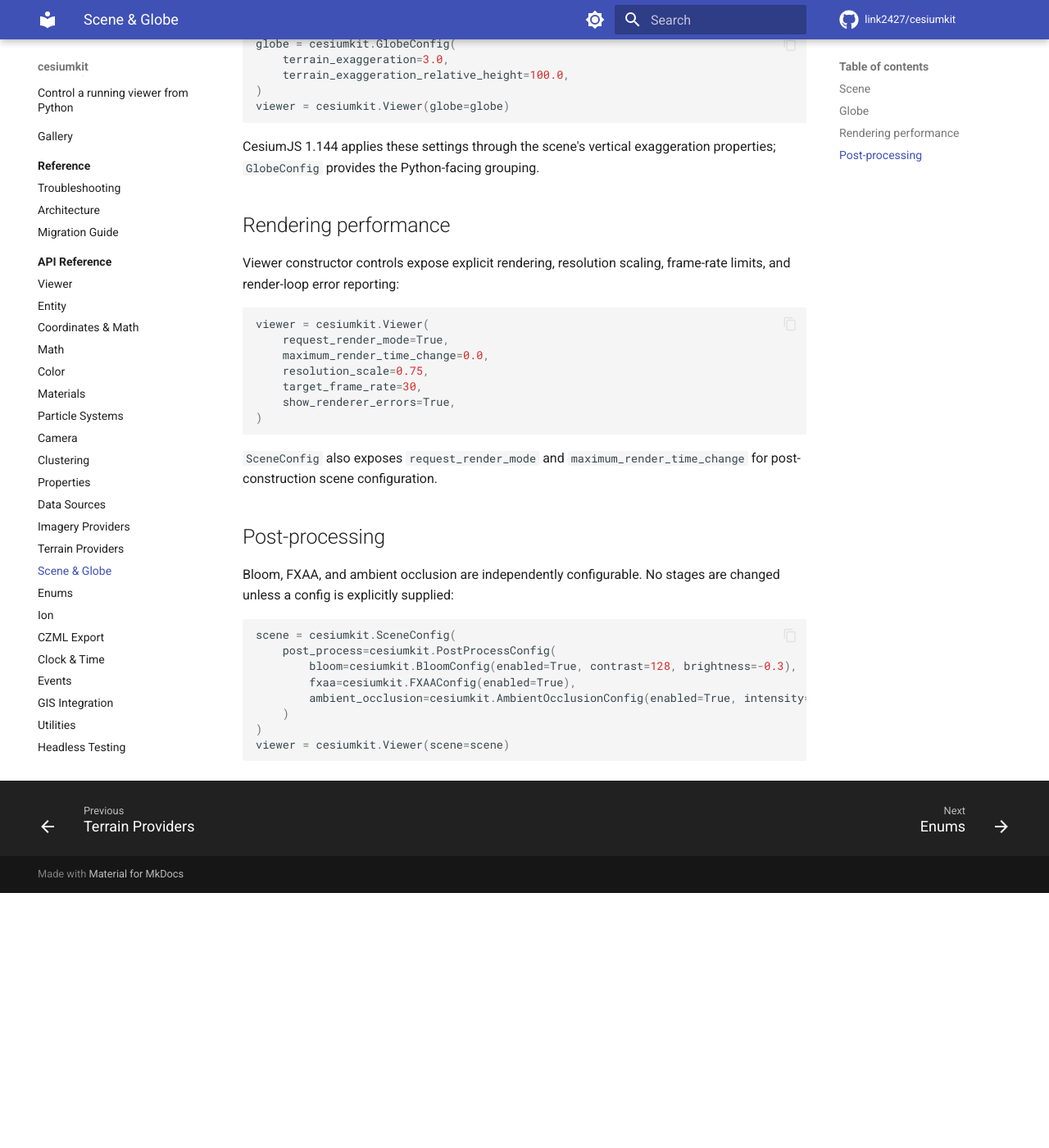
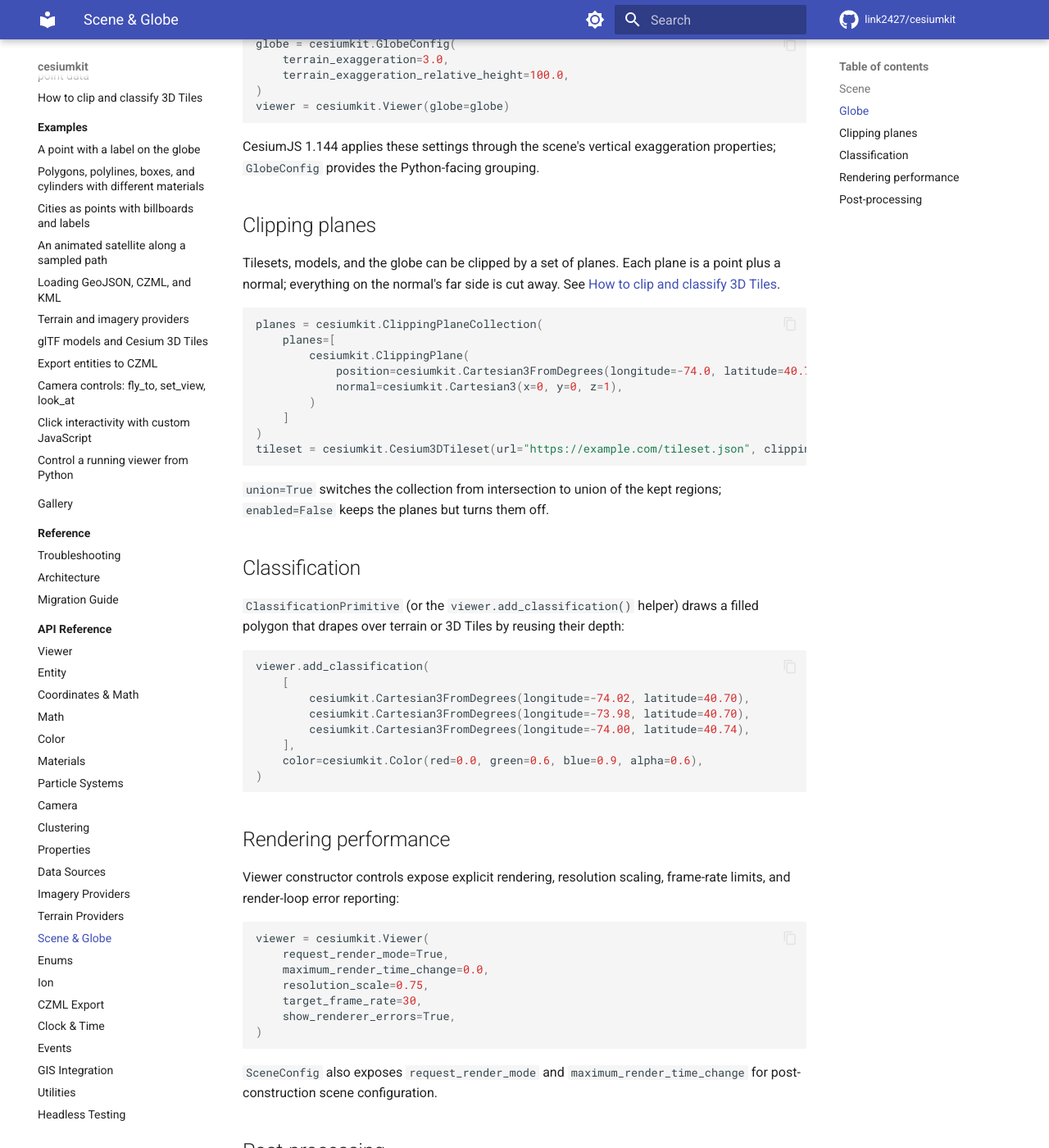
Before and after one commit to link2427/cesiumkit, an MkDocs documentation site: the page built from docs/api/scene.md, in a window 1280 px wide and 1400 px high, scrolled down 611 px. Shown: the whole window at 82% size. Built offline with MkDocs 1.6.1 and Material for MkDocs 9.7.7, drawn with Linux system fonts in a browser that asks for light colours; comment, search, counter and statistics services are not loaded; before the commit the page ends 1700 px from its top, so only the background shows below that.

Commit message:
Prove clipping and classification render, and document them
A headless render test loads a viewer with globe clipping planes and
a classification polygon in Chromium against the bundled Cesium build
and fails on any page error. It caught a real bug the string tests
missed: the classification serializer emitted invalid JS (stray
commas from joining code fragments). Fixed, and the how-to page
"Clip and classify 3D Tiles" plus the scene API page now cover both
features with runnable examples.

````diff
--- a/docs/api/scene.md
+++ b/docs/api/scene.md
@@ -22,6 +22,44 @@
 
 CesiumJS 1.144 applies these settings through the scene's vertical
 exaggeration properties; `GlobeConfig` provides the Python-facing grouping.
+
+## Clipping planes
+
+Tilesets, models, and the globe can be clipped by a set of planes. Each
+plane is a point plus a normal; everything on the normal's far side is
+cut away. See [How to clip and classify 3D Tiles](../guide/clipping.md).
+
+```python
+planes = cesiumkit.ClippingPlaneCollection(
+    planes=[
+        cesiumkit.ClippingPlane(
+            position=cesiumkit.Cartesian3FromDegrees(longitude=-74.0, latitude=40.7, height=0),
+            normal=cesiumkit.Cartesian3(x=0, y=0, z=1),
+        )
+    ]
+)
+tileset = cesiumkit.Cesium3DTileset(url="https://example.com/tileset.json", clipping_planes=planes)
+```
+
+`union=True` switches the collection from intersection to union of the
+kept regions; `enabled=False` keeps the planes but turns them off.
+
+## Classification
+
+`ClassificationPrimitive` (or the `viewer.add_classification()` helper)
+draws a filled polygon that drapes over terrain or 3D Tiles by reusing
+their depth:
+
+```python
+viewer.add_classification(
+    [
+        cesiumkit.Cartesian3FromDegrees(longitude=-74.02, latitude=40.70),
+        cesiumkit.Cartesian3FromDegrees(longitude=-73.98, latitude=40.70),
+        cesiumkit.Cartesian3FromDegrees(longitude=-74.00, latitude=40.74),
+    ],
+    color=cesiumkit.Color(red=0.0, green=0.6, blue=0.9, alpha=0.6),
+)
+```
 
 ## Rendering performance
 
--- /dev/null
+++ b/docs/guide/clipping.md
@@ -0,0 +1,92 @@
+# How to clip and classify 3D Tiles
+
+_How-to. Goal: hide part of a tileset or model, or paint a polygon onto
+terrain. Needs: a tileset URL or Ion asset id, and for classification a
+polygon ring of `Cartesian3` points._
+
+## Clip a tileset or model
+
+A `ClippingPlaneCollection` holds one or more `ClippingPlane` objects.
+Each plane is defined by a point on the plane and a normal; everything on
+the side the normal points away from is clipped away. Attach the
+collection to a tileset, a model, or the globe itself.
+
+```python
+import cesiumkit
+
+planes = cesiumkit.ClippingPlaneCollection(
+    planes=[
+        cesiumkit.ClippingPlane(
+            position=cesiumkit.Cartesian3FromDegrees(
+                longitude=-74.0, latitude=40.7, height=0
+            ),
+            normal=cesiumkit.Cartesian3(x=0, y=0, z=1),  # up: keep everything below
+        )
+    ]
+)
+
+# clip a 3D Tiles tileset
+tileset = cesiumkit.Cesium3DTileset(
+    url="https://example.com/tileset.json",
+    clipping_planes=planes,
+)
+viewer = cesiumkit.Viewer()
+viewer.add_data_source(tileset)
+
+# clip a glTF model the same way
+viewer.add_entity(
+    cesiumkit.Entity(
+        name="Clipped model",
+        model=cesiumkit.ModelGraphics(
+            uri="https://example.com/model.glb",
+            clipping_planes=planes,
+        ),
+    )
+)
+
+# or clip the whole globe at a plane
+viewer = cesiumkit.Viewer(
+    globe=cesiumkit.GlobeConfig(clipping_planes=planes)
+)
+```
+
+A normal of `(0, 0, 1)` at a position keeps the hemisphere below that
+plane; point the normal the other way to keep the opposite side. With
+multiple planes, `union=True` keeps the union of the kept regions
+instead of the intersection (the default).
+
+## Classify: draw onto terrain or 3D Tiles
+
+Classification renders a filled polygon by reusing the depth of whatever
+is underneath it, so the shape drapes over hills and buildings instead of
+floating above them.
+
+```python
+import cesiumkit
+
+viewer = cesiumkit.Viewer()
+
+viewer.add_classification(
+    [
+        cesiumkit.Cartesian3FromDegrees(longitude=-74.02, latitude=40.70),
+        cesiumkit.Cartesian3FromDegrees(longitude=-73.98, latitude=40.70),
+        cesiumkit.Cartesian3FromDegrees(longitude=-74.00, latitude=40.74),
+    ],
+    color=cesiumkit.Color(red=0.0, green=0.6, blue=0.9, alpha=0.6),
+    height=0.0,
+)
+```
+
+`classification_type` controls what the polygon can paint on:
+
+- `ClassificationType.TERRAIN` — only terrain
+- `ClassificationType.CESIUM_3D_TILE` — only 3D Tiles (e.g. buildings)
+- `ClassificationType.BOTH` — whichever is underneath (default)
+
+Both features serialize to plain CesiumJS constructor calls, so they work
+in `to_html()`, `show()`, and the Jupyter widget identically.
+
+## Reference
+
+- `ClippingPlane`, `ClippingPlaneCollection` — see the [API reference](../api/scene.md)
+- `ClassificationPrimitive`, `viewer.add_classification()` — same page
--- a/docs/guide/index.md
+++ b/docs/guide/index.md
@@ -41,4 +41,13 @@
 
     [:octicons-arrow-right-24: How to display rasters and large point data](../raster.md)
 
+-   :material-content-cut:{ .lg .middle } **Clip and classify 3D Tiles**
+
+    ---
+
+    Cut tilesets, models, or the globe with planes, and paint polygons
+    that drape over terrain and buildings.
+
+    [:octicons-arrow-right-24: How to clip and classify 3D Tiles](clipping.md)
+
 </div>
--- a/mkdocs.yml
+++ b/mkdocs.yml
@@ -96,6 +96,7 @@
       - How to control a live viewer: runtime-control.md
       - How to use the Jupyter widget: widget.md
       - How to display rasters and large point data: raster.md
+      - How to clip and classify 3D Tiles: guide/clipping.md
   - Examples:
       - examples/index.md
       - examples/01_basic_point.md
````
Also changed, not shown: 2 other files.
